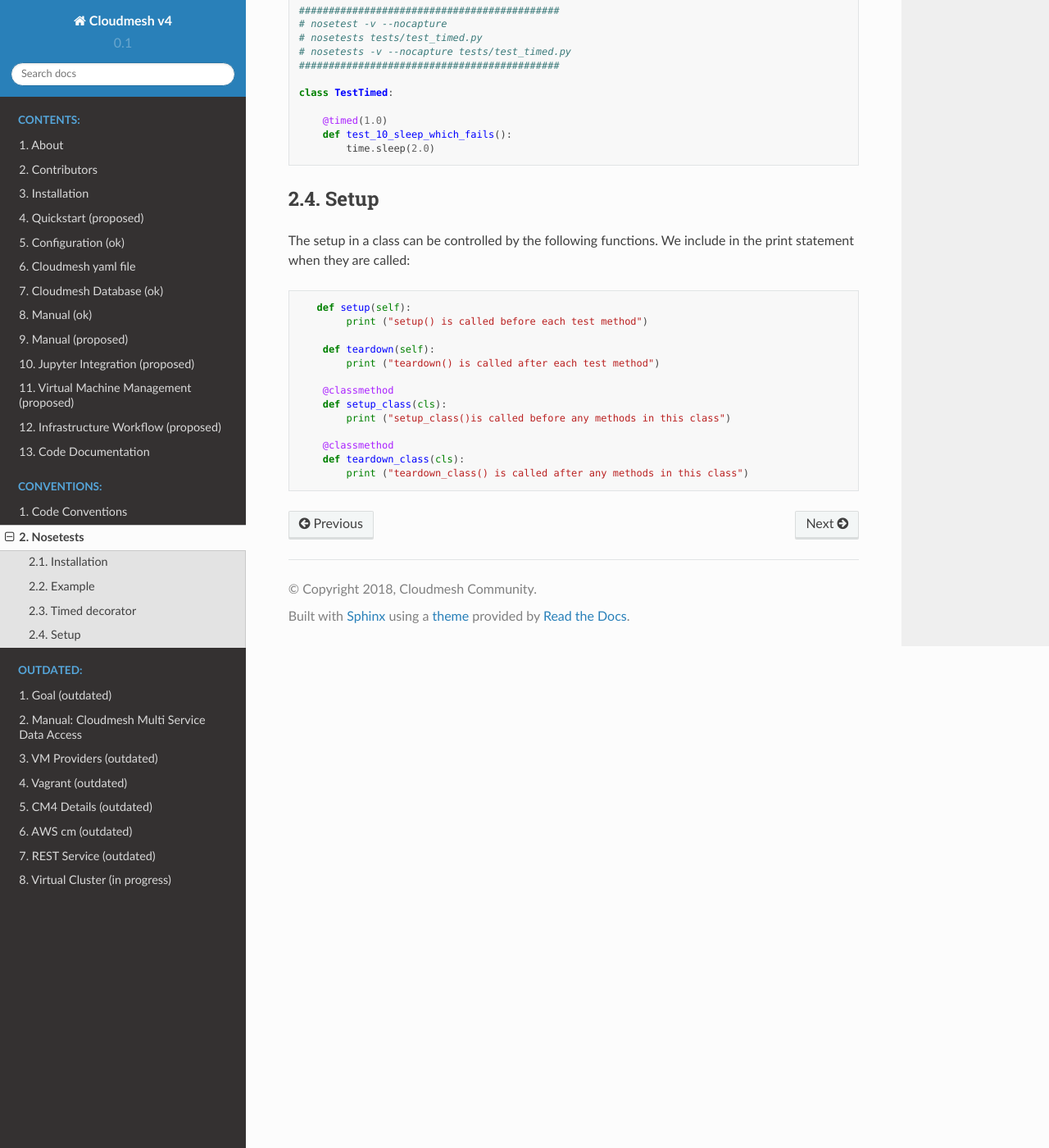
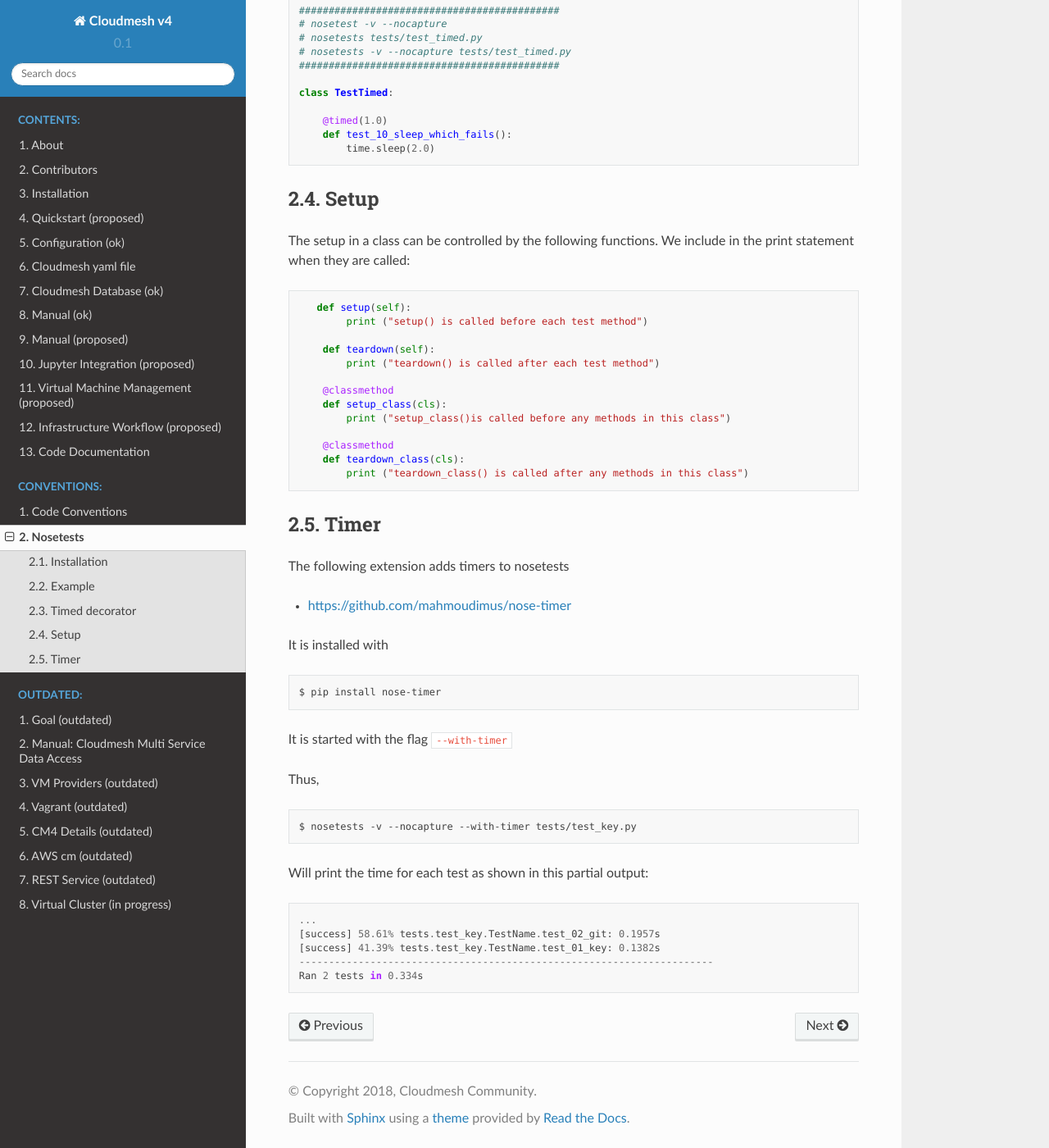
Before and after one commit to cloudmesh/cloudmesh-cloud, a Sphinx documentation site: the page built from documentation/source/nosetests.md, in a window 1280 px wide and 1400 px high, scrolled down 3373 px. Shown: the whole window at 82% size. Built offline with Sphinx 7.4.7 and the Read the Docs theme 2.0.0, drawn with Linux system fonts in a browser that asks for light colours.

Commit message:
add timed tests

````diff
--- a/documentation/source/nosetests.md
+++ b/documentation/source/nosetests.md
@@ -200,3 +200,33 @@ the print statement when they are called:
     def teardown_class(cls):
         print ("teardown_class() is called after any methods in this class")
 ```
+
+## Timer
+
+The following extension adds timers to nosetests
+
+* <https://github.com/mahmoudimus/nose-timer>
+
+It is installed with
+
+```bash
+$ pip install nose-timer
+```
+
+It is started with the flag `--with-timer`
+
+Thus,
+
+```bash
+$ nosetests -v --nocapture --with-timer tests/test_key.py
+```
+
+Will print the time for each test as shown in this partial output:
+
+```
+...
+[success] 58.61% tests.test_key.TestName.test_02_git: 0.1957s
+[success] 41.39% tests.test_key.TestName.test_01_key: 0.1382s
+----------------------------------------------------------------------
+Ran 2 tests in 0.334s
+```
````
